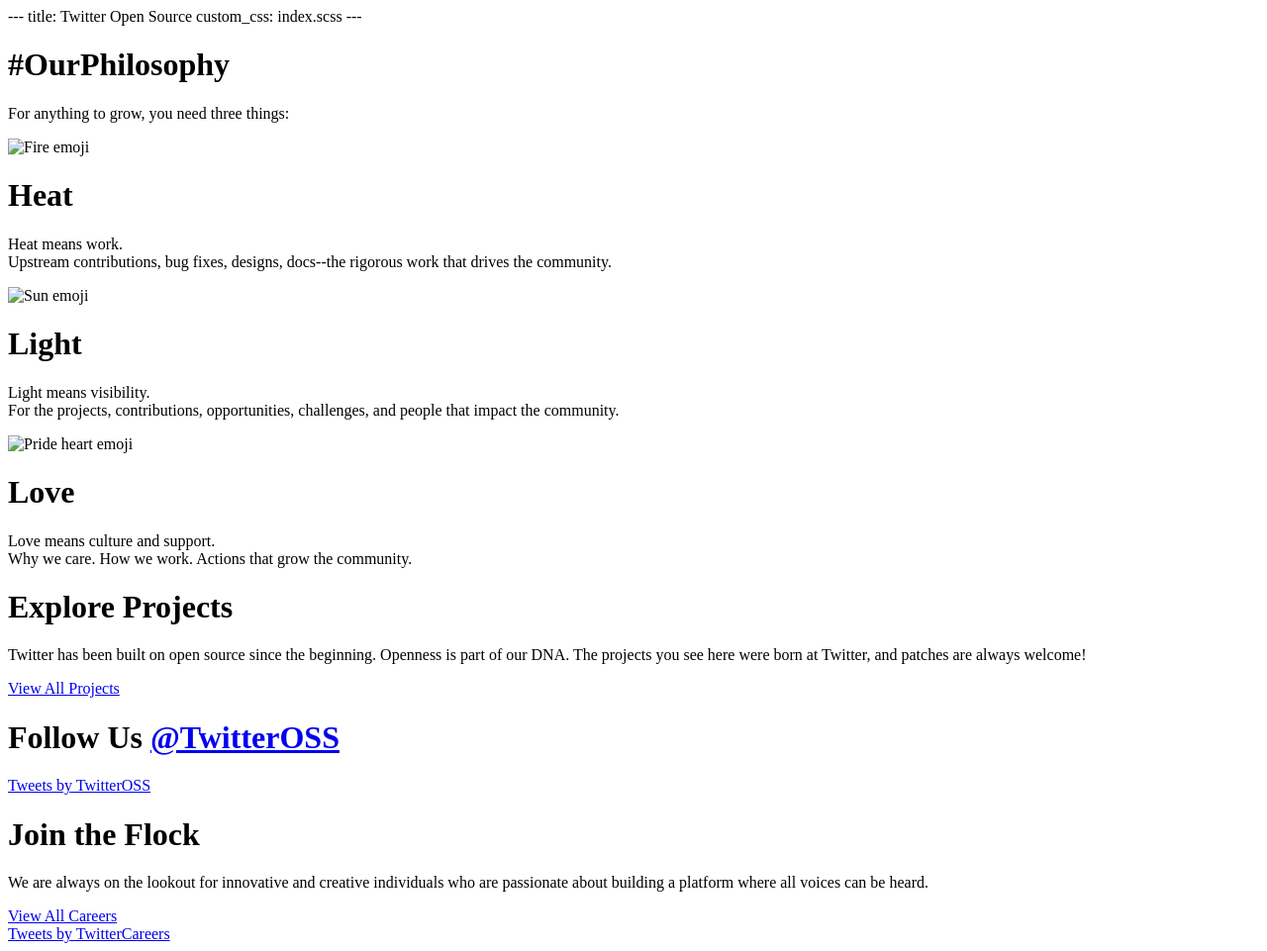
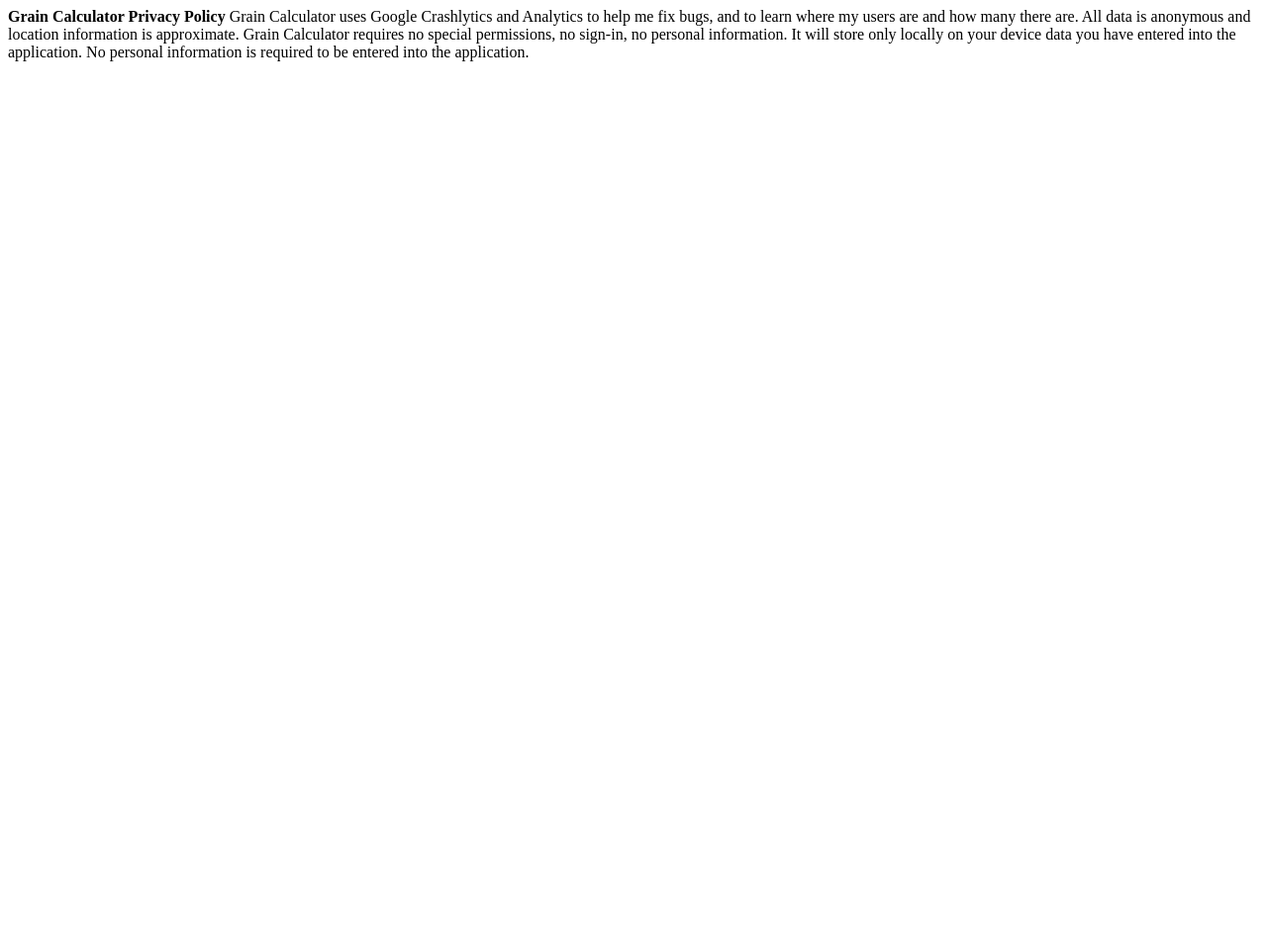
Before and after one commit to tsieberg/GrainCalculatorSite, a plain HTML site: page index.html in a window 1280 px wide. Shown: the whole page at 99% size. After the commit the page ends 800 px from the top, so only its background shows below. Drawn offline with Linux system fonts and the light colour scheme.

Commit message:
Update index.html

```diff
--- a/index.html
+++ b/index.html
@@ -1,77 +1,5 @@
+<B>Grain Calculator Privacy Policy</B>
 
----
-title: Twitter Open Source
-custom_css: index.scss
----
+Grain Calculator uses Google Crashlytics and Analytics to help me fix bugs, and to learn where my users are and how many there are. All data is anonymous and location information is approximate.
 
-<!-- #OurPhilosophy -->
-
-<div class="section grey" id="philosophy">
-    <div class="container">
-        <div id="philosophy-text">
-            <h1 class="small-title center-text mega-margin">#OurPhilosophy</h1>
-            <p class="center-text mega-margin">For anything to grow, you need three things:</p>
-        </div>
-    </div>
-    <div class="small-container" id="emoji-cards">
-        <div class="emoji-card">
-            <img src="assets/fire.svg" alt="Fire emoji" class="emoji-img center-margin large-margin">
-            <h1 class="center-text medium-margin">Heat</h1>
-            <p class="center-text">Heat means work.<br/>Upstream contributions, bug fixes, designs, docs--the rigorous work that drives the community.</p>
-        </div>
-
-        <div class="emoji-card">
-            <img src="assets/sun.svg" alt="Sun emoji" class="emoji-img center-margin large-margin">
-            <h1 class="center-text medium-margin">Light</h1>
-            <p class="center-text">Light means visibility. <br/>For the projects, contributions, opportunities, challenges, and people that impact the community.</p>
-        </div>
-
-        <div class="emoji-card">
-            <img src="assets/heart.svg" alt="Pride heart emoji" class="emoji-img center-margin large-margin">
-            <h1 class="center-text medium-margin">Love</h1>
-            <p class="center-text">Love means culture and support.<br/>Why we care. How we work. Actions that grow the community.</p>
-        </div>
-
-    </div>
-</div>
-
-<!-- Explore Projects -->
-
-<div class="section" id="explore-projects">
-    <div class="container">
-        <div class="explore-text">
-            <h1 class="small-title mega-margin">Explore Projects</h1>
-            <p class="mega-margin">Twitter has been built on open source since the beginning. Openness is part of our DNA. The projects you see here were born at Twitter, and patches are always welcome!</p>
-            <a href="/projects/" class="Button Button--primary Button--large">View All Projects</a>
-        </div>
-    </div>
-</div>
-
-<!-- Follow Us @TwitterOSS -->
-
-<div class="grey section" id="follow-us">
-    <div class="container">
-        <div class="center-text" id="open-source-text">
-            <h1 class="small-title mega-margin open-source-title">Follow Us <a target="_blank"
-                    rel="noopener" href="https://twitter.com/TwitterOSS">@TwitterOSS</a></h1>
-        </div>
-        <div id="open-source-timeline" class="timeline-cell">
-            <a class="twitter-timeline" data-height="500" href="https://twitter.com/TwitterOSS?ref_src=twsrc%5Etfw">Tweets by TwitterOSS</a> <script async src="https://platform.twitter.com/widgets.js" charset="utf-8"></script>
-        </div>
-    </div>
-</div>
-
-<!-- Join the Flock -->
-
-<div class="section" id="career">
-    <div class="container">
-        <div id="career-text" class="same-mega-margin">
-            <h1 class="small-title mega-margin career-title">Join the Flock</h1>
-            <p class="mega-margin">We are always on the lookout for innovative and creative individuals who are passionate about building a platform where all voices can be heard.</p>
-            <a href="https://careers.twitter.com" class="Button Button--secondary Button--large">View All Careers</a>
-        </div>
-        <div class="timeline-cell">
-            <a class="twitter-timeline" data-height="500" href="https://twitter.com/TwitterCareers?ref_src=twsrc%5Etfw">Tweets by TwitterCareers</a> <script async src="https://platform.twitter.com/widgets.js" charset="utf-8"></script>
-        </div>
-    </div>
-</div>
+Grain Calculator requires no special permissions, no sign-in, no personal information.  It will store only locally on your device data you have entered into the application.  No personal information is required to be entered into the application.
```
